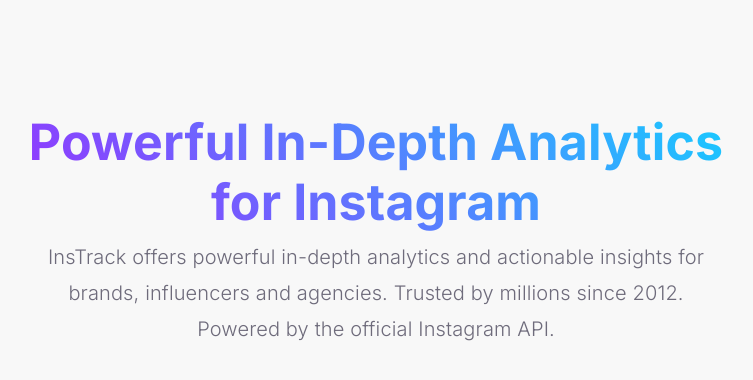
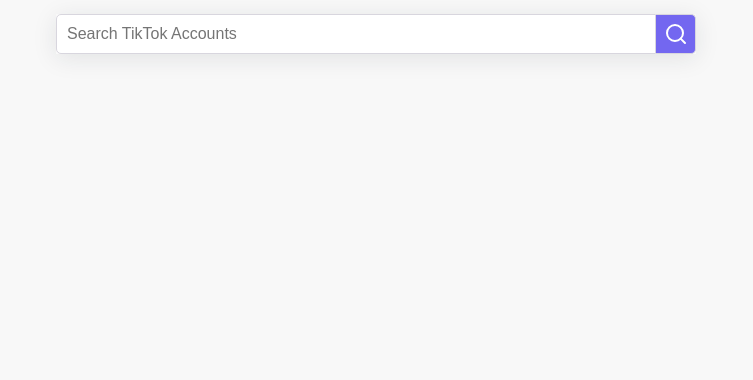
Before and after one commit to ajervin1/tiktok-analytics, a React (Vite) app: page / in a window 1280 px wide. Shown: the top 380 px of the page, without its empty margins (264-1017 px from the left). Built offline with nearby package versions, Linux system fonts and the light colour scheme.

Commit message:
Finished Styling Search Form

```diff
--- a/src/App.jsx
+++ b/src/App.jsx
@@ -1,15 +1,16 @@
-import { useState, useEffect } from 'react'
+
 
 import './index.css'
 import useFeatherIcons from "./hooks/useFeatherIcons.jsx";
 import NavBar from "./components/NavBar/NavBar.jsx";
 import HeroContent from "./components/HeroContent/HeroContent.jsx";
+import SearchForm from "./components/SearchForm/SearchForm.jsx";
 
 function App() {
 	useFeatherIcons()
 
 	return <main>
-		<HeroContent />
+		<SearchForm />
 	</main>
 }
 
--- a/src/components/SearchForm/SearchForm.css
+++ b/src/components/SearchForm/SearchForm.css
@@ -0,0 +1,51 @@
+/* Search Form */
+.search-form {
+	max-width: 640px;
+	display: flex;
+	margin: 1rem auto;
+	align-content: stretch;
+	box-shadow: var(--card-shadow);
+}
+
+.search-form input {
+	flex-grow: 1;
+	flex-shrink: 1;
+	flex-basis: auto;
+	background-color: #fff;
+
+	border: 1px solid var(--border-color);
+	border-radius: .357rem;
+
+	border-top-right-radius: 0;
+	border-bottom-right-radius: 0;
+	color: var(--text-body);
+	font-size: 1.143rem;
+	line-height: 1.25;
+	padding-left: 10px;
+
+
+}
+.search-form input:focus {
+	outline: none; /* Removes the default browser outline */
+	border-color: var(--primary); /* Change this to your preferred color */
+}
+
+.search-form .icon-container {
+	background: var(--primary);
+	border-radius: .357rem;
+	border-top-left-radius: 0;
+	border-bottom-left-radius: 0;
+	height: 40px;
+	width: 40px;
+	display: flex;
+	justify-content: center;
+	align-items: center;
+	outline: none;
+	border: 1px solid var(--border-color);
+	border-left: 0;
+	color: white;
+}
+.search-form .icon {
+	color: white;
+	outline: none;
+}
--- a/src/components/SearchForm/SearchForm.jsx
+++ b/src/components/SearchForm/SearchForm.jsx
@@ -0,0 +1,11 @@
+import './SearchForm.css'
+export default function SearchForm() {
+
+	return <form className="search-form">
+
+		<input type="text" placeholder={ "Search TikTok Accounts" }/>
+		<button className="icon-container">
+			<i className={ "icon" } data-feather="search"></i>
+		</button>
+	</form>
+}
--- a/src/index.css
+++ b/src/index.css
@@ -15,6 +15,7 @@
 	--text-dark: #2a2e30;
 	--text-grey-60: #858FA1;
 	--text-grey-100: #344563;
+	--border-color: #d8d6de;
 	--card-shadow: 0 4px 24px 0 rgba(34, 41, 47, .1);
 	/*========== Font and typography ==========*/
 	/*.5rem = 8px | 1rem = 16px ...*/
```
Also changed, not shown: src/HomePage.css (+0 -13 lines).
